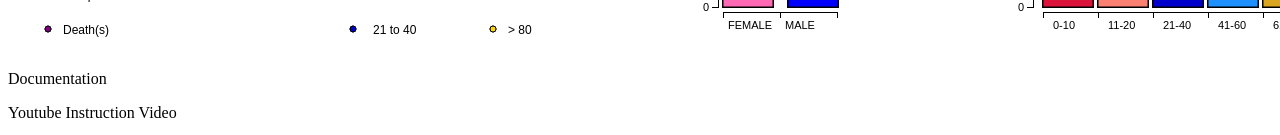
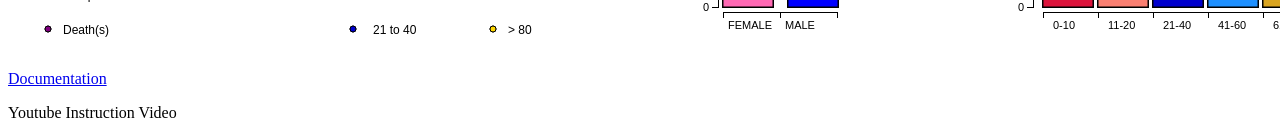
Before and after one commit to shuennhauc/LondonCholera, a plain HTML site: page index.html in a window 1280 px wide. Shown: the part 780-915 px from the top of the page. Drawn offline with nearby package versions, Linux system fonts and the light colour scheme.

Commit message:
Add files via upload

```diff
--- a/index.html
+++ b/index.html
@@ -1920,7 +1920,7 @@
 
   ;
     </script>
-    <p>Documentation</p>
+    <p><a href="https://docs.google.com/document/d/1Mzw6Ka-3oz1OxLt2wljf2IDeVhp3ARZX7FKkdwVkv2c/edit?usp=sharing">Documentation</a></p>
     <p>Youtube Instruction Video</p>
     <p> </p>
 
```
